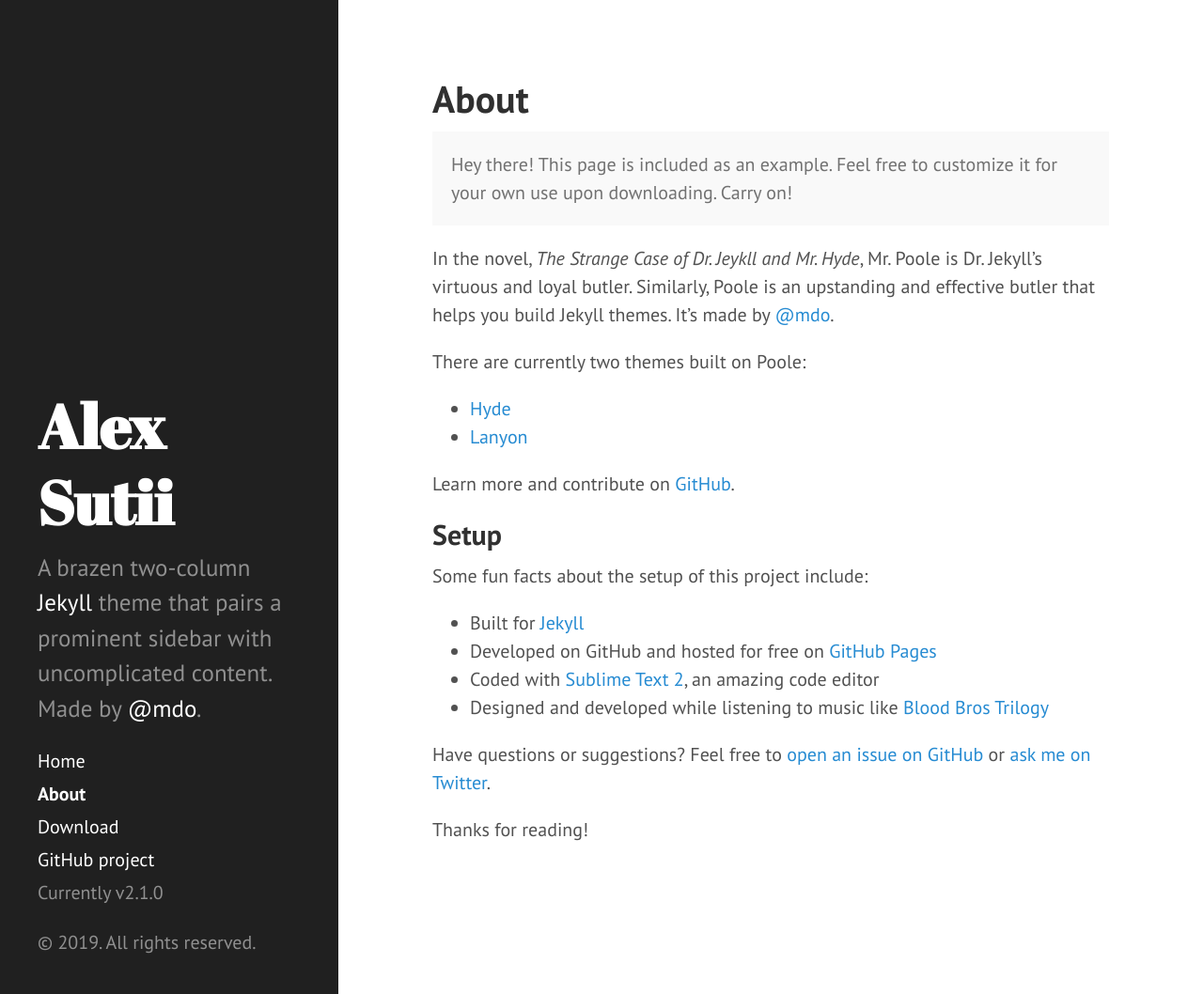
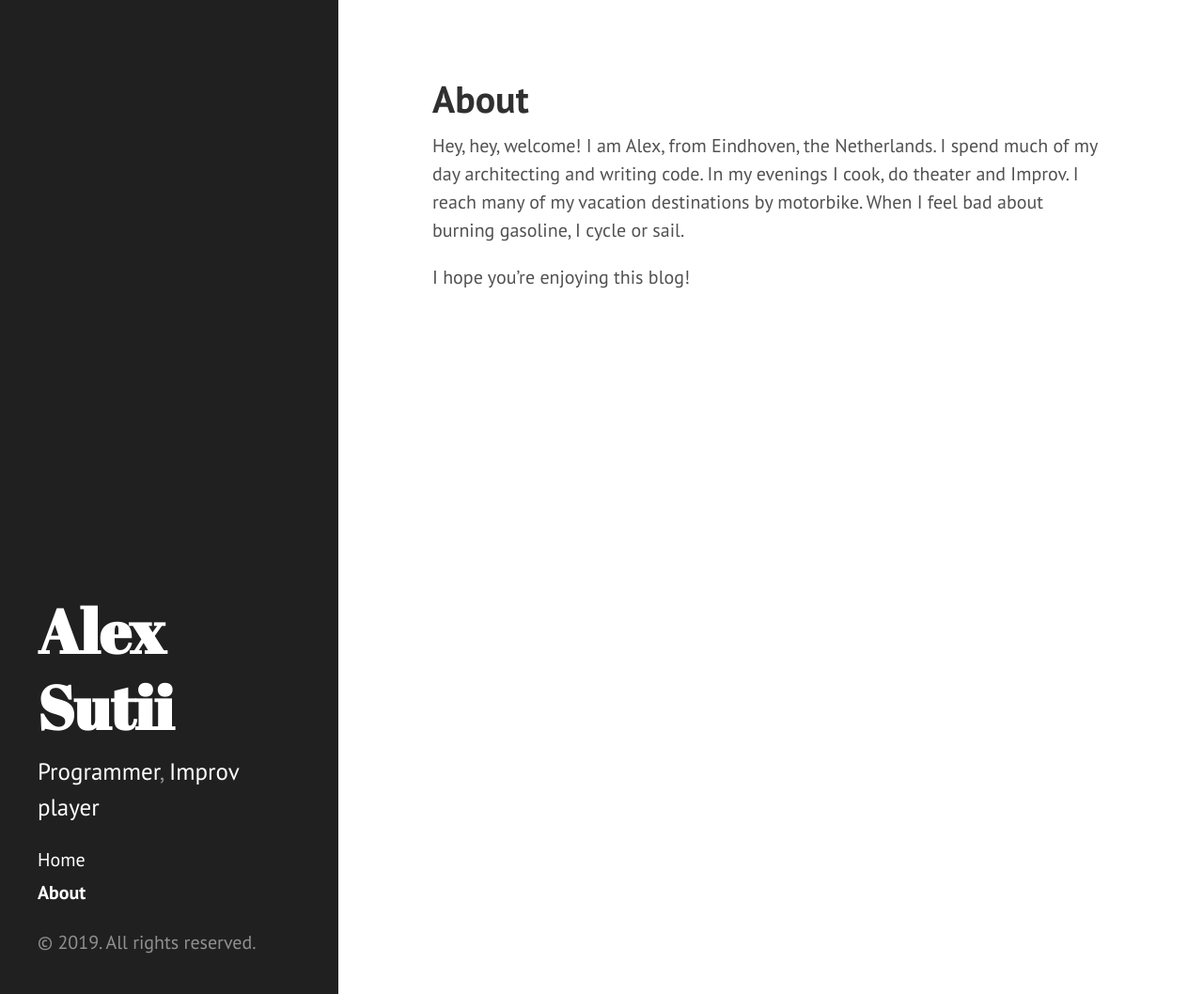
Before and after one commit to sutiialex/sutiialex.github.io, a Jekyll site: the page built from about.md, in a window 1280 px wide and 1058 px high. Shown: the whole window at 94% size. Built offline with Jekyll 4.4.1, drawn with Linux system fonts in a browser that asks for light colours.

Commit message:
Removed uneeded things from sidebar. Added about.md. Updated the java pattern matching post

```diff
--- a/_config.yml
+++ b/_config.yml
@@ -8,11 +8,11 @@ permalink:        pretty
 # Setup
 title:            Alex Sutii
 tagline:          'A Jekyll theme'
-description:      'A brazen two-column <a href="http://jekyllrb.com" target="_blank">Jekyll</a> theme that pairs a prominent sidebar with uncomplicated content. Made by <a href="https://twitter.com/mdo" target="_blank">@mdo</a>.'
+description:      '<a href="https://github.com/sutiialex">Programmer</a>, <a href="https://www.facebook.com/ChiliConComedy/">Improv player</a>'
 
 author:
-  name:           'Mark Otto'
-  url:            https://twitter.com/mdo
+  name:           'Alexandru Sutii'
+  url:            https://www.linkedin.com/in/alexandru-sutii-778a3b32/
 
 paginate:         5
 
@@ -20,7 +20,7 @@ paginate:         5
 version:          2.1.0
 
 github:
-  repo:           https://github.com/poole/hyde
+  repo:           https://github.com/sutiialex/sutiialex.github.io
 
 plugins:
     - jekyll-paginate
--- a/_includes/sidebar.html
+++ b/_includes/sidebar.html
@@ -26,9 +26,6 @@
         {% endif %}
       {% endfor %}
 
-      <a class="sidebar-nav-item" href="{{ site.github.repo }}/archive/v{{ site.version }}.zip">Download</a>
-      <a class="sidebar-nav-item" href="{{ site.github.repo }}">GitHub project</a>
-      <span class="sidebar-nav-item">Currently v{{ site.version }}</span>
     </nav>
 
     <p>&copy; {{ site.time | date: '%Y' }}. All rights reserved.</p>
--- a/about.md
+++ b/about.md
@@ -3,28 +3,9 @@ layout: page
 title: About
 ---
 
-<p class="message">
-  Hey there! This page is included as an example. Feel free to customize it for your own use upon downloading. Carry on!
-</p>
+Hey, hey, welcome! I am Alex, from Eindhoven, the Netherlands. I spend
+much of my day architecting and writing code. In my evenings
+I cook, do theater and Improv. I reach many of my vacation destinations
+by motorbike. When I feel bad about burning gasoline, I cycle or sail.
 
-In the novel, *The Strange Case of Dr. Jeykll and Mr. Hyde*, Mr. Poole is Dr. Jekyll's virtuous and loyal butler. Similarly, Poole is an upstanding and effective butler that helps you build Jekyll themes. It's made by [@mdo](https://twitter.com/mdo).
-
-There are currently two themes built on Poole:
-
-* [Hyde](http://hyde.getpoole.com)
-* [Lanyon](http://lanyon.getpoole.com)
-
-Learn more and contribute on [GitHub](https://github.com/poole).
-
-## Setup
-
-Some fun facts about the setup of this project include:
-
-* Built for [Jekyll](http://jekyllrb.com)
-* Developed on GitHub and hosted for free on [GitHub Pages](https://pages.github.com)
-* Coded with [Sublime Text 2](http://sublimetext.com), an amazing code editor
-* Designed and developed while listening to music like [Blood Bros Trilogy](https://soundcloud.com/maddecent/sets/blood-bros-series)
-
-Have questions or suggestions? Feel free to [open an issue on GitHub](https://github.com/poole/issues/new) or [ask me on Twitter](https://twitter.com/mdo).
-
-Thanks for reading!
+I hope you're enjoying this blog!
```
Also changed, not shown: _posts/2019-09-08-java-pattern-matching.md (+5 -4 lines).
